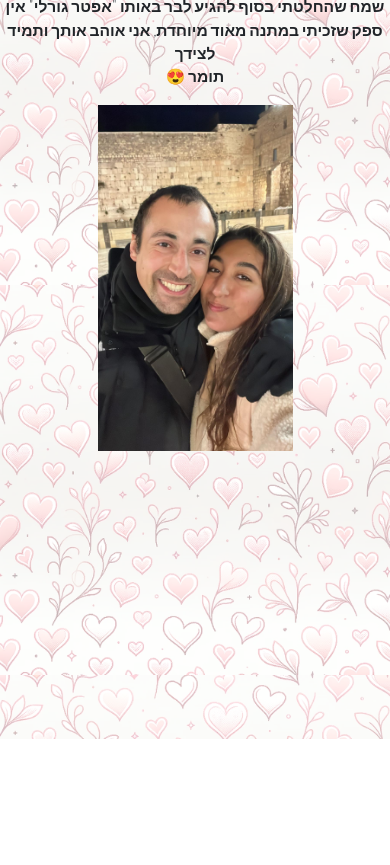
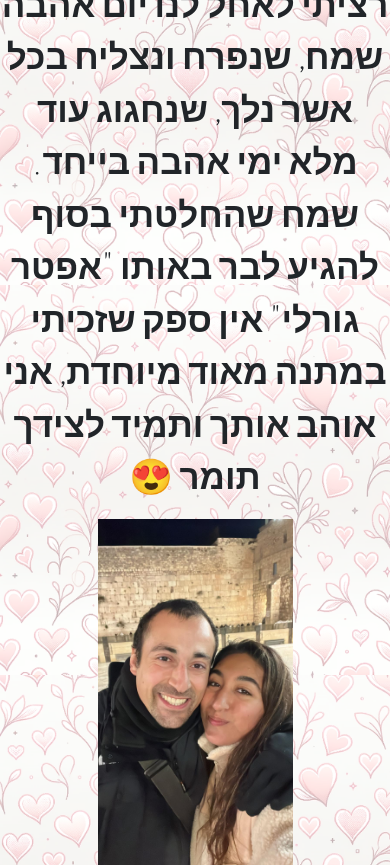
Before and after one commit to tomergahtan/tomergahtan.github.io, a website: page index.html in a window 390 px wide. Shown: the part 105-970 px from the top of the page. Before the commit the page ends 844 px from the top, so only its background shows below. Drawn offline with nearby package versions, Linux system fonts and the light colour scheme; a web font is replaced by a local one.

Commit message:
Update style.css

```diff
--- a/style.css
+++ b/style.css
@@ -23,7 +23,7 @@ body::before {
 
     padding-top: 30px;
     text-align: center;
-    font-size: clamp(3px, 4vw, 50px);
+    font-size: clamp(35px, 4vw, 50px);
     font-family: "Amatic SC", sans-serif;
   font-weight: 700;
   font-style: normal;
```
